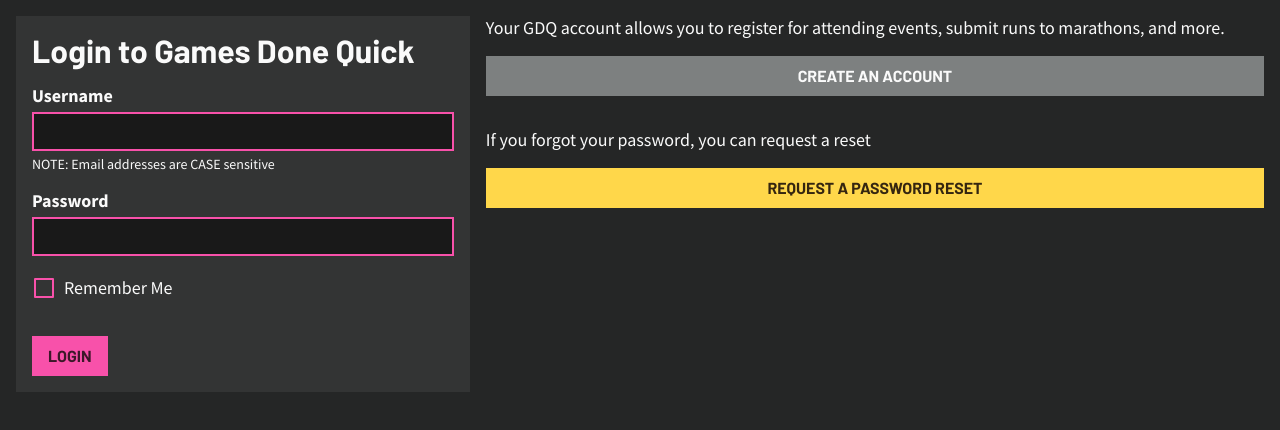
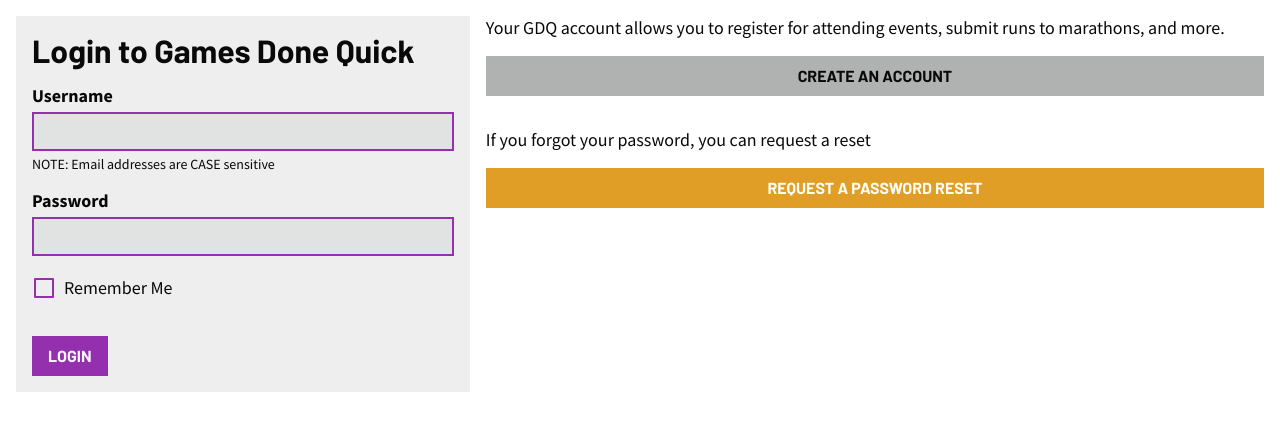
Before and after one commit to faultyserver/gdq-design, a React app: page /login in a window 1280 px wide. Shown: the top 430 px of the page. Built offline with nearby package versions, Linux system fonts and the light colour scheme.

Commit message:
add distinctions for different accent colors

```diff
--- a/example/App.tsx
+++ b/example/App.tsx
@@ -1,6 +1,6 @@
 import * as React from "react";
 import { BrowserRouter, Route, Routes } from "react-router-dom";
-import { AppContainer } from "gdq-design";
+import { Accent, AppContainer, Theme } from "gdq-design";
 
 import Demo from "./pages/Demo";
 import Login from "./pages/Login";
@@ -9,7 +9,7 @@
 
 export default function App() {
   return (
-    <AppContainer className={styles.app}>
+    <AppContainer className={styles.app} theme={Theme.LIGHT} accent={Accent.PURPLE}>
       <BrowserRouter>
         <Routes>
           <Route path="demo" element={<Demo />} />
--- a/src/components/core/Anchor.mod.css
+++ b/src/components/core/Anchor.mod.css
@@ -1,8 +1,9 @@
 .anchor {
   text-decoration: underline;
   color: var(--accent-primary);
+  font-weight: 700;
 
   &:hover {
-    color: var(--text-secondary);
+    color: var(--text-normal);
   }
 }
--- a/src/components/core/AppContainer.tsx
+++ b/src/components/core/AppContainer.tsx
@@ -1,23 +1,24 @@
 import * as React from "react";
 import classNames from "classnames";
 
-import { getThemeClass, Theme, ThemeProvider } from "./ThemeProvider";
+import { getThemeClass, Accent, Theme, ThemeProvider } from "./ThemeProvider";
 
 import styles from "./AppContainer.mod.css";
 
 import "gdq-design/styles.css";
 
 export interface AppContainerProps {
-  theme?: Theme;
+  theme: Theme;
+  accent: Accent;
   children: React.ReactNode;
   className?: string;
 }
 
 export function AppContainer(props: AppContainerProps) {
-  const { theme = Theme.DARK, children, className } = props;
+  const { theme, accent, children, className } = props;
   return (
-    <ThemeProvider theme={theme}>
-      <div className={classNames(getThemeClass(theme), styles.appContainer, className)}>
+    <ThemeProvider theme={theme} accent={accent}>
+      <div className={classNames(getThemeClass(theme, accent), styles.appContainer, className)}>
         {children}
       </div>
     </ThemeProvider>
--- a/src/components/core/ThemeProvider.tsx
+++ b/src/components/core/ThemeProvider.tsx
@@ -5,33 +5,42 @@
   LIGHT = "light",
 }
 
+export enum Accent {
+  BLUE = "blue",
+  PURPLE = "purple",
+  PINK = "pink",
+}
+
 interface ThemeContextValue {
   theme: Theme;
+  accent: Accent;
 }
 
 const ThemeContext = React.createContext<ThemeContextValue>({
   theme: Theme.DARK,
+  accent: Accent.PINK,
 });
 
-export function getThemeClass(theme: Theme): string {
-  return `theme-${theme}`;
+export function getThemeClass(theme: Theme, accent: Accent = Accent.BLUE): string {
+  return `theme-${theme} accent-${accent}`;
 }
 
 export function useThemeClass(): string {
-  const { theme } = React.useContext(ThemeContext);
+  const { theme, accent } = React.useContext(ThemeContext);
 
-  return getThemeClass(theme);
+  return getThemeClass(theme, accent);
 }
 
 interface ThemeProviderProps {
   theme: Theme;
+  accent: Accent;
   children: React.ReactNode;
 }
 
 export function ThemeProvider(props: ThemeProviderProps) {
-  const { theme, children } = props;
+  const { theme, accent, children } = props;
 
-  const contextValue = React.useMemo(() => ({ theme }), [theme]);
+  const contextValue = React.useMemo(() => ({ theme, accent }), [theme, accent]);
 
   return <ThemeContext.Provider value={contextValue}>{children}</ThemeContext.Provider>;
 }
--- a/src/components/forms/Button.mod.css
+++ b/src/components/forms/Button.mod.css
@@ -18,17 +18,17 @@
 }
 
 .primary {
-  --_button-background: var(--status-primary-background);
-  --_button-text: var(--status-primary-foreground);
-  --_button-background-hover: var(--status-primary-hover);
-  --_button-background-active: var(--status-primary-active);
+  --_button-background: var(--status-accent-background);
+  --_button-text: var(--status-accent-foreground);
+  --_button-background-hover: var(--status-accent-hover);
+  --_button-background-active: var(--status-accent-active);
 }
 
 .default {
-  --_button-background: var(--grey-530);
-  --_button-text: var(--text-normal);
-  --_button-background-hover: var(--grey-560);
-  --_button-background-active: var(--grey-600);
+  --_button-background: var(--status-default-background);
+  --_button-text: var(--status-default-foreground);
+  --_button-background-hover: var(--status-default-hover);
+  --_button-background-active: var(--status-default-active);
 }
 
 .success {
--- a/src/components/forms/FormSwitch.tsx
+++ b/src/components/forms/FormSwitch.tsx
@@ -15,7 +15,7 @@
   onChange?: (event: React.ChangeEvent<HTMLInputElement>) => unknown;
 }
 
-function renderSwitch(checked: boolean) {
+function renderSwitch() {
   return (
     <div className={styles.switch}>
       <div className={styles.iconContainer}>
@@ -42,7 +42,7 @@
         <Text variant="header-sm" className={styles.label}>
           {label}
         </Text>
-        {renderSwitch(checked)}
+        {renderSwitch()}
         <input
           type="checkbox"
           onChange={onChange}
--- a/src/components/layout/Hero.mod.css
+++ b/src/components/layout/Hero.mod.css
@@ -3,7 +3,7 @@
 }
 
 .primary {
-  background-color: var(--status-primary-background);
+  background-color: var(--status-accent-background);
 }
 .success {
   background-color: var(--status-success-background);
--- a/src/definitions/themes.json
+++ b/src/definitions/themes.json
@@ -1,5 +1,28 @@
 {
   "themes": ["dark", "light"],
+  "accents": {
+    "blue": {
+      "primary": ["blue-460", "blue-560"],
+      "background": ["blue-460", "blue-560"],
+      "foreground": ["blue-760", "blue-100"],
+      "hover": ["blue-500", "blue-530"],
+      "active": ["blue-530", "blue-500"]
+    },
+    "pink": {
+      "primary": ["pink-460", "pink-560"],
+      "background": ["pink-460", "pink-560"],
+      "foreground": ["pink-760", "pink-100"],
+      "hover": ["pink-500", "pink-530"],
+      "active": ["pink-530", "pink-500"]
+    },
+    "purple": {
+      "primary": ["purple-460", "purple-560"],
+      "background": ["purple-460", "purple-560"],
+      "foreground": ["purple-760", "purple-100"],
+      "hover": ["purple-500", "purple-530"],
+      "active": ["purple-530", "purple-500"]
+    }
+  },
   "tokens": {
     "background-primary": ["grey-760", "white"],
     "background-secondary": ["grey-700", "grey-160"],
@@ -9,10 +32,10 @@
     "text-normal": ["grey-100", "grey-900"],
     "text-secondary": ["grey-460", "grey-660"],
 
-    "status-primary-background": ["pink-460", "pink-560"],
-    "status-primary-foreground": ["pink-760", "pink-100"],
-    "status-primary-hover": ["pink-500", "pink-530"],
-    "status-primary-active": ["pink-530", "pink-500"],
+    "status-accent-background": ["accent-primary", "accent-primary"],
+    "status-accent-foreground": ["accent-foreground", "accent-foreground"],
+    "status-accent-hover": ["accent-hover", "accent-hover"],
+    "status-accent-active": ["accent-active", "accent-active"],
 
     "status-success-background": ["green-600", "green-600"],
     "status-success-foreground": ["green-100", "green-100"],
@@ -26,14 +49,17 @@
 
     "status-danger-background": ["red-560", "red-600"],
     "status-danger-foreground": ["red-100", "red-100"],
-    "status-danger-hover": ["red-600", "red-530"],
-    "status-danger-active": ["red-630", "red-500"],
+    "status-danger-hover": ["red-600", "red-560"],
+    "status-danger-active": ["red-630", "red-530"],
 
     "status-info-background": ["teal-500", "teal-600"],
     "status-info-foreground": ["teal-760", "teal-100"],
-    "status-info-hover": ["teal-530", "teal-530"],
-    "status-info-active": ["teal-560", "teal-500"],
+    "status-info-hover": ["teal-530", "teal-560"],
+    "status-info-active": ["teal-560", "teal-530"],
 
-    "accent-primary": ["pink-460", "pink-560"]
+    "status-default-background": ["grey-530", "grey-400"],
+    "status-default-foreground": ["grey-100", "grey-900"],
+    "status-default-hover": ["grey-560", "grey-460"],
+    "status-default-active": ["grey-600", "grey-500"]
   }
 }
--- a/src/generated/Themes.module.css
+++ b/src/generated/Themes.module.css
@@ -1,4 +1,52 @@
 /** Generated Theme Tokens. Do not edit manually **/
+
+:global(.theme-dark.accent-blue) {
+  --accent-primary: var(--blue-460);
+  --accent-background: var(--blue-460);
+  --accent-foreground: var(--blue-760);
+  --accent-hover: var(--blue-500);
+  --accent-active: var(--blue-530);
+}
+
+:global(.theme-light.accent-blue) {
+  --accent-primary: var(--blue-560);
+  --accent-background: var(--blue-560);
+  --accent-foreground: var(--blue-100);
+  --accent-hover: var(--blue-530);
+  --accent-active: var(--blue-500);
+}
+
+:global(.theme-dark.accent-pink) {
+  --accent-primary: var(--pink-460);
+  --accent-background: var(--pink-460);
+  --accent-foreground: var(--pink-760);
+  --accent-hover: var(--pink-500);
+  --accent-active: var(--pink-530);
+}
+
+:global(.theme-light.accent-pink) {
+  --accent-primary: var(--pink-560);
+  --accent-background: var(--pink-560);
+  --accent-foreground: var(--pink-100);
+  --accent-hover: var(--pink-530);
+  --accent-active: var(--pink-500);
+}
+
+:global(.theme-dark.accent-purple) {
+  --accent-primary: var(--purple-460);
+  --accent-background: var(--purple-460);
+  --accent-foreground: var(--purple-760);
+  --accent-hover: var(--purple-500);
+  --accent-active: var(--purple-530);
+}
+
+:global(.theme-light.accent-purple) {
+  --accent-primary: var(--purple-560);
+  --accent-background: var(--purple-560);
+  --accent-foreground: var(--purple-100);
+  --accent-hover: var(--purple-530);
+  --accent-active: var(--purple-500);
+}
 
 :global(.theme-dark) {
   --background-primary: var(--grey-760);
@@ -7,10 +55,10 @@
   --background-accent: var(--grey-800);
   --text-normal: var(--grey-100);
   --text-secondary: var(--grey-460);
-  --status-primary-background: var(--pink-460);
-  --status-primary-foreground: var(--pink-760);
-  --status-primary-hover: var(--pink-500);
-  --status-primary-active: var(--pink-530);
+  --status-accent-background: var(--accent-primary);
+  --status-accent-foreground: var(--accent-foreground);
+  --status-accent-hover: var(--accent-hover);
+  --status-accent-active: var(--accent-active);
   --status-success-background: var(--green-600);
   --status-success-foreground: var(--green-100);
   --status-success-hover: var(--green-630);
@@ -27,7 +75,10 @@
   --status-info-foreground: var(--teal-760);
   --status-info-hover: var(--teal-530);
   --status-info-active: var(--teal-560);
-  --accent-primary: var(--pink-460);
+  --status-default-background: var(--grey-530);
+  --status-default-foreground: var(--grey-100);
+  --status-default-hover: var(--grey-560);
+  --status-default-active: var(--grey-600);
 }
 
 :global(.theme-light) {
@@ -37,10 +88,10 @@
   --background-accent: var(--grey-200);
   --text-normal: var(--grey-900);
   --text-secondary: var(--grey-660);
-  --status-primary-background: var(--pink-560);
-  --status-primary-foreground: var(--pink-100);
-  --status-primary-hover: var(--pink-530);
-  --status-primary-active: var(--pink-500);
+  --status-accent-background: var(--accent-primary);
+  --status-accent-foreground: var(--accent-foreground);
+  --status-accent-hover: var(--accent-hover);
+  --status-accent-active: var(--accent-active);
   --status-success-background: var(--green-600);
   --status-success-foreground: var(--green-100);
   --status-success-hover: var(--green-560);
@@ -51,11 +102,14 @@
   --status-warning-active: var(--yellow-530);
   --status-danger-background: var(--red-600);
   --status-danger-foreground: var(--red-100);
-  --status-danger-hover: var(--red-530);
-  --status-danger-active: var(--red-500);
+  --status-danger-hover: var(--red-560);
+  --status-danger-active: var(--red-530);
   --status-info-background: var(--teal-600);
   --status-info-foreground: var(--teal-100);
-  --status-info-hover: var(--teal-530);
-  --status-info-active: var(--teal-500);
-  --accent-primary: var(--pink-560);
+  --status-info-hover: var(--teal-560);
+  --status-info-active: var(--teal-530);
+  --status-default-background: var(--grey-400);
+  --status-default-foreground: var(--grey-900);
+  --status-default-hover: var(--grey-460);
+  --status-default-active: var(--grey-500);
 }
--- a/src/index.tsx
+++ b/src/index.tsx
@@ -5,7 +5,7 @@
 export type { BrandLogoProps } from "./components/core/BrandLogo";
 export { Clickable } from "./components/core/Clickable";
 export type { ClickableProps } from "./components/core/Clickable";
-export { Theme, ThemeProvider, useThemeClass } from "./components/core/ThemeProvider";
+export { Accent, Theme, ThemeProvider, useThemeClass } from "./components/core/ThemeProvider";
 
 export { Button } from "./components/forms/Button";
 export type { ButtonProps } from "./components/forms/Button";
```
Also changed, not shown: 1 other file (tests, documents, lock files or other folders).
